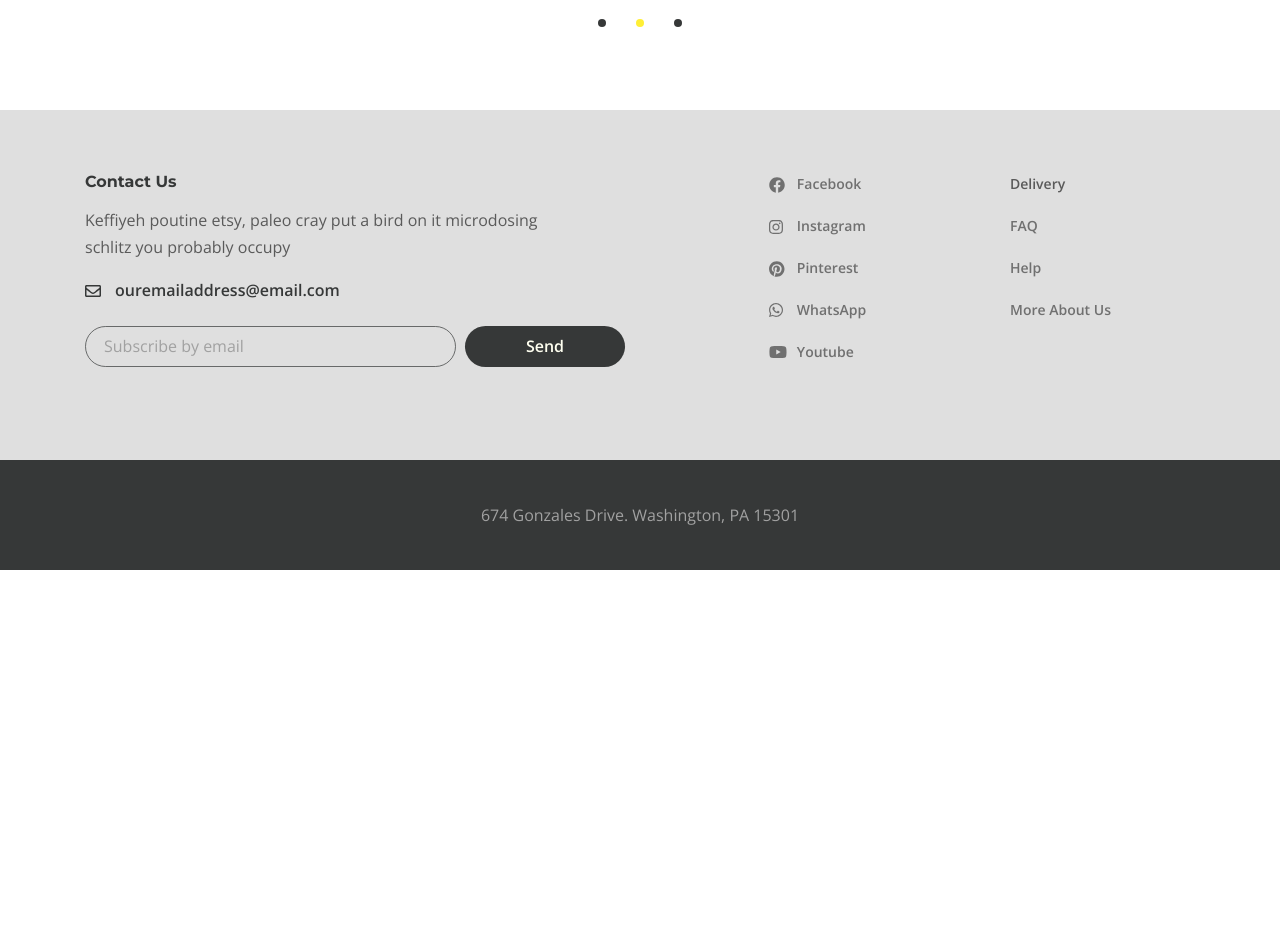
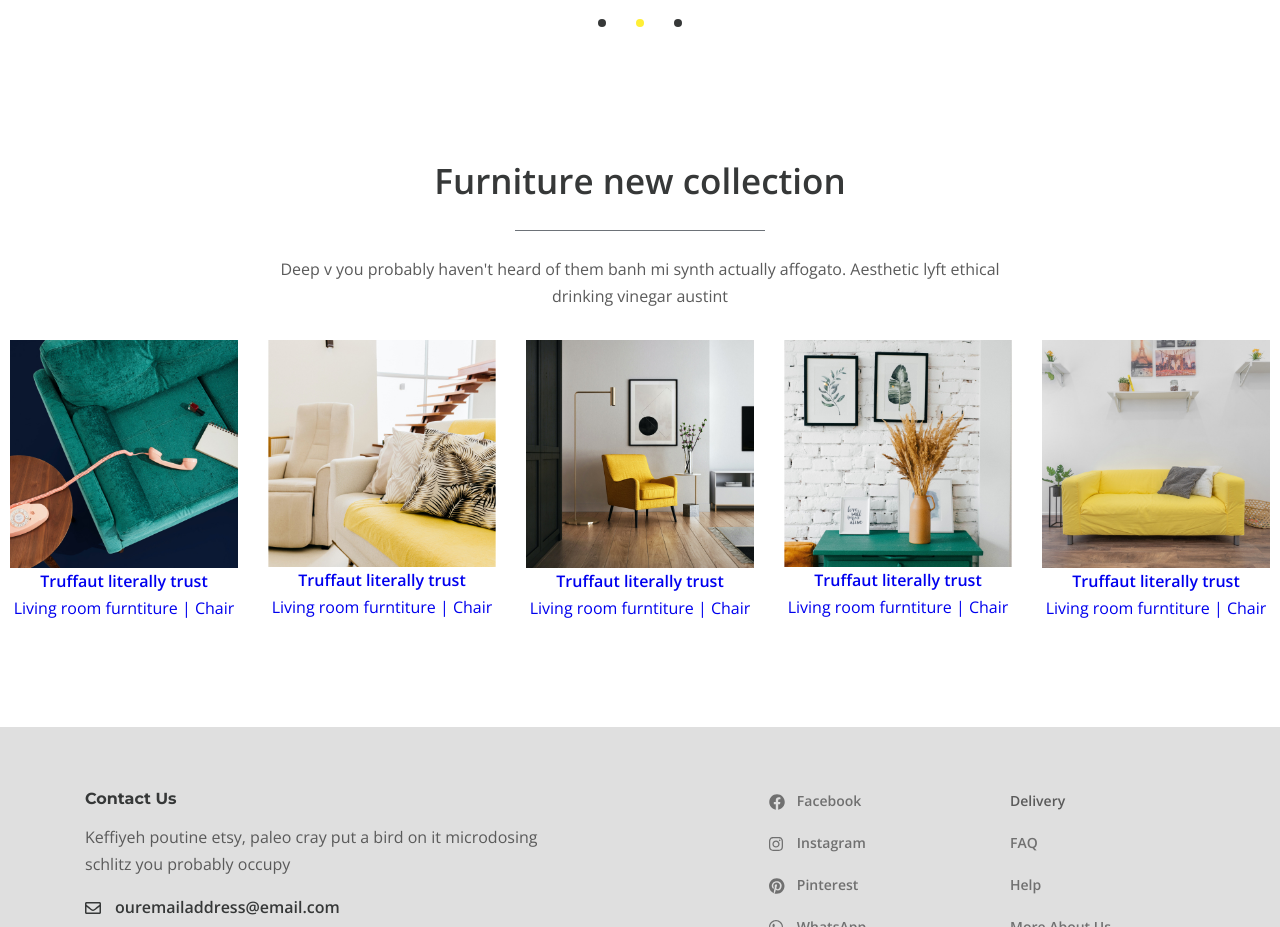
Before and after one commit to RuslanPanasuk/Desire, a website: page app/index.html in a window 1280 px wide. Shown: the part 922-1849 px from the top of the page. Before the commit the page ends 1492 px from the top, so only its background shows below. Drawn offline with nearby package versions, Linux system fonts and the light colour scheme.

Commit message:
add new collection section

```diff
--- a/app/index.html
+++ b/app/index.html
@@ -91,6 +91,63 @@
         </div>
       </section>
 
+      <section class="new-collection">
+        <div class="container-fluid">
+          <h3 class="new-collection__title">Furniture new collection</h3>
+          <p class="new-collection__text">
+            Deep v you probably haven't heard of them banh mi synth actually affogato. Aesthetic lyft ethical drinking vinegar austint
+          </p>
+          <div class="collection">
+            <a class="collection__item" href="#">
+              <img class="collecion__images" src="images/content/collection-1.jpg" alt="images">
+              <div class="collection__info">
+                <h6 class="collection__info-title">Truffaut literally trust</h6>
+                <p class="collection__info-text">
+                  Living room furntiture | Chair
+                </p>
+              </div>
+            </a>
+            <a class="collection__item" href="#">
+              <img class="collecion__images" src="images/content/collection-2.jpg" alt="images">
+              <div class="collection__info">
+                <h6 class="collection__info-title">Truffaut literally trust</h6>
+                <p class="collection__info-text">
+                  Living room furntiture | Chair
+                </p>
+              </div>
+            </a>
+            <a class="collection__item" href="#">
+              <img class="collecion__images" src="images/content/collection-3.jpg" alt="images">
+              <div class="collection__info">
+                <h6 class="collection__info-title">Truffaut literally trust</h6>
+                <p class="collection__info-text">
+                  Living room furntiture | Chair
+                </p>
+              </div>
+            </a>
+            <a class="collection__item" href="#">
+              <img class="collecion__images" src="images/content/collection-4.jpg" alt="images">
+              <div class="collection__info">
+                <h6 class="collection__info-title">Truffaut literally trust</h6>
+                <p class="collection__info-text">
+                  Living room furntiture | Chair
+                </p>
+              </div>
+            </a>
+            <a class="collection__item" href="#">
+              <img class="collecion__images" src="images/content/collection-5.jpg" alt="images">
+              <div class="collection__info">
+                <h6 class="collection__info-title">Truffaut literally trust</h6>
+                <p class="collection__info-text">
+                  Living room furntiture | Chair
+                </p>
+              </div>
+            </a>
+          </div>
+
+        </div>
+      </section>
+
     </main>
 
     <footer class="footer">
--- a/app/scss/_global.scss
+++ b/app/scss/_global.scss
@@ -32,6 +32,12 @@ body{
   padding: 0 15px;
 }
 
+.container-fluid{
+	max-width: 1920px;
+	margin: 0 auto;
+	padding: 0 10px;
+}
+
 .slick-dots{
 	display: flex;
 	justify-content: center;
--- a/app/scss/style.scss
+++ b/app/scss/style.scss
@@ -277,5 +277,39 @@
    &__slider-text{
        max-width: 585px;
    }
+}
 
+.new-collection{
+    text-align: center;
+    padding: 45px 0 105px;
+    &__title{
+        color: $title;
+        font-size: 35px;
+        line-height: 51px;
+        padding-bottom: 25px;
+        margin-bottom: 25px;
+        position: relative;
+        &::after{
+            content: '';
+            position: absolute;
+            width: 250px;
+            height: 1px;
+            bottom: 0;
+            left: 0;
+            right: 0;
+            margin: 0 auto;
+            background: #6D7278;
+        }
+
+    }
+    &__text{
+        max-width: 730px;
+        margin: 0 auto 30px;
+    }
 }
+
+.collection{
+    display: grid;
+    grid-template-columns: repeat(5, 1fr);
+    grid-gap: 30px;
+}
```
Also changed, not shown: app/css/style.min.css, app/images/content/collection-1.jpg (added), app/images/content/collection-2.jpg (added), app/images/content/collection-3.jpg (added), app/images/content/collection-4.jpg (added), app/images/content/collection-5.jpg (added).
